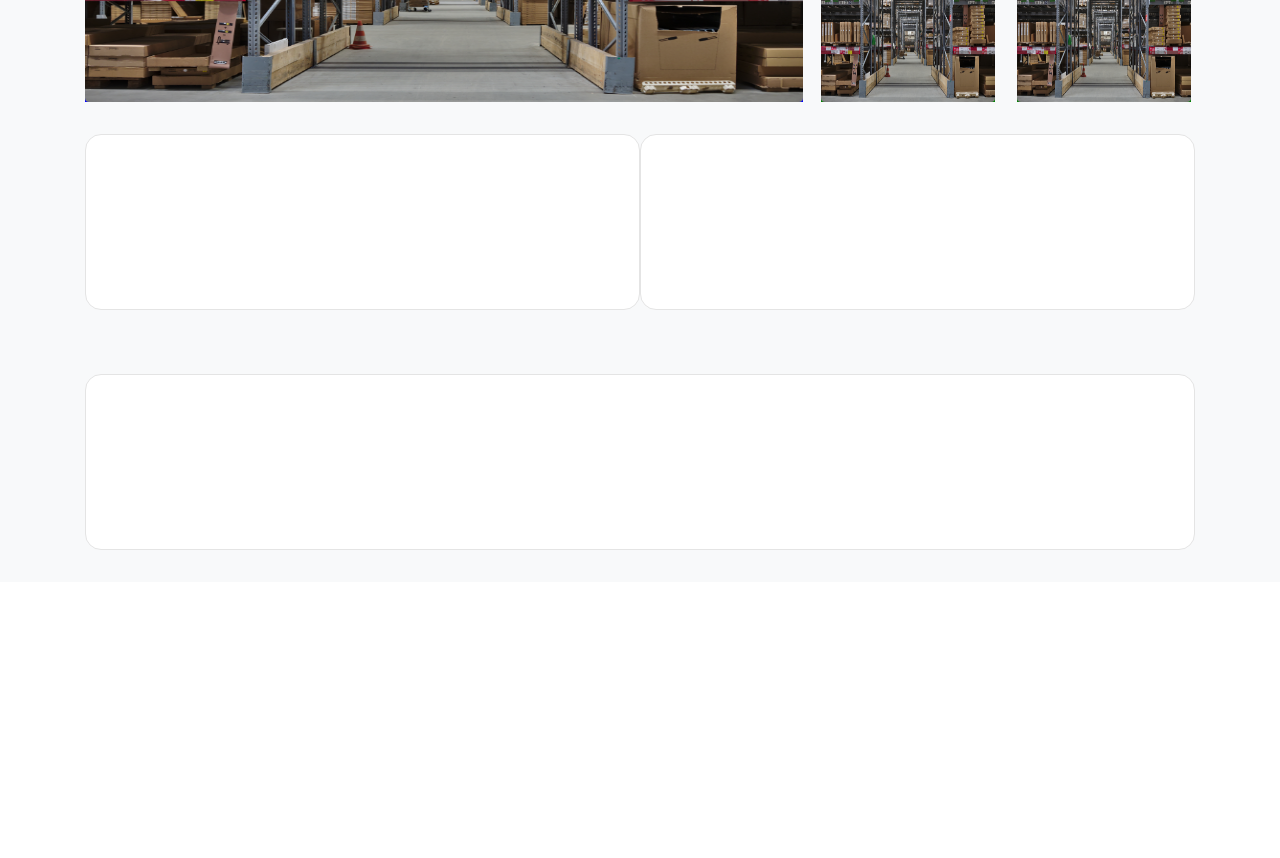
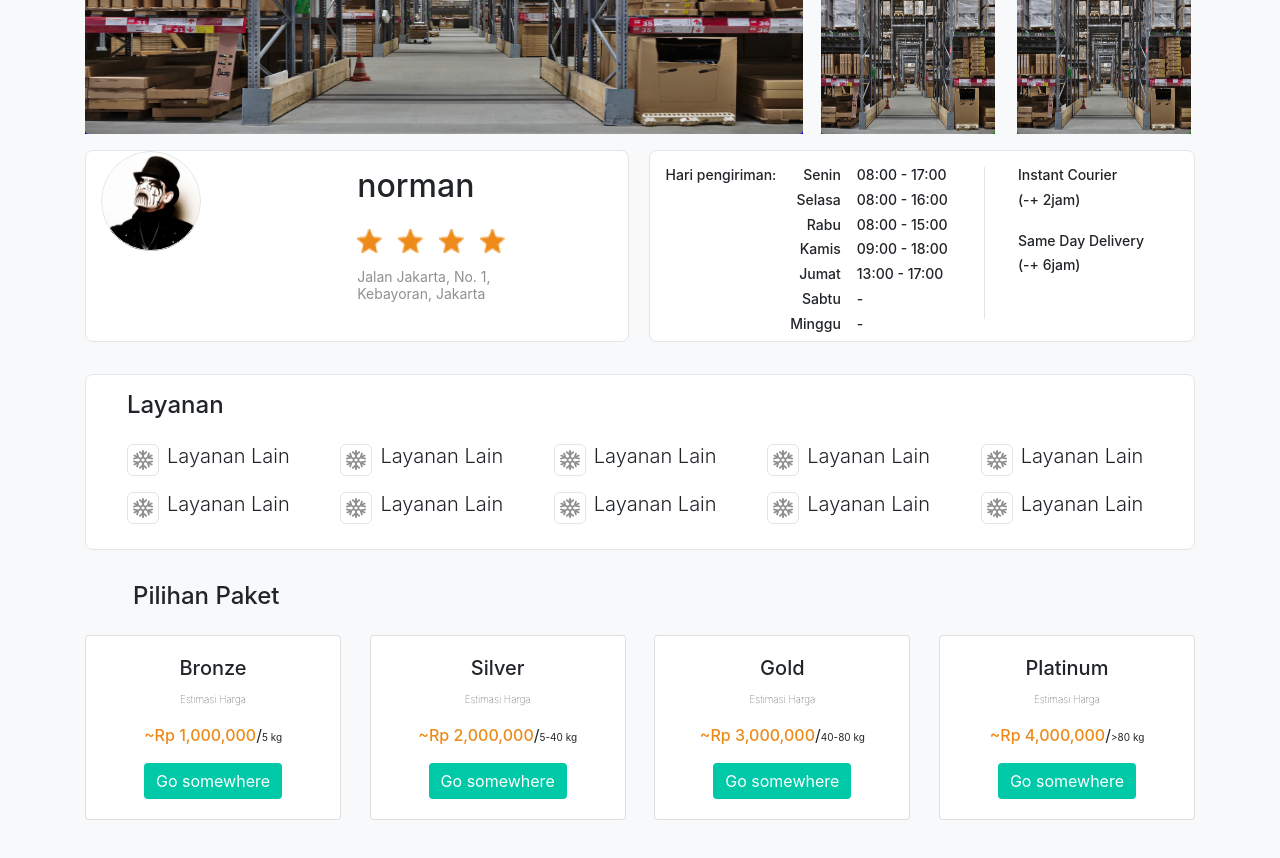
Before and after one commit to normanjayasubrata/gastifrontend, a React (Create React App) app: page /searchresult/detail in a window 1280 px wide. Shown: the part 600-1458 px from the top of the page. Before the commit the page ends 1182 px from the top, so only its background shows below. Built offline with nearby package versions, Linux system fonts and the light colour scheme.

Commit message:
Upgrading Search Proteperty Detail

```diff
--- a/src/assets/images/index.js
+++ b/src/assets/images/index.js
@@ -19,6 +19,7 @@ import ico_coldstorage from "./ico_coldstorage.png";
 import ico_pin_sm from "./ico_pin_sm.png";
 import ico_shelf from "./ico_shelf.png";
 import star from "./star.png";
+import profilePicture from './img_profilepicture.png'
 
 export {
   cubicPic,
@@ -42,4 +43,5 @@ export {
   ico_pin_sm,
   ico_shelf,
   star,
+  profilePicture
 };
--- /dev/null
+++ b/src/pages/ResultPage.css
@@ -0,0 +1,10 @@
+h6 {
+    font-size: 14px;
+    font-style: normal;
+    font-weight: 500;
+}
+
+h5 {
+    font-style: normal;
+    font-weight: 300;
+}
--- a/src/pages/ResultPageDetail.js
+++ b/src/pages/ResultPageDetail.js
@@ -1,9 +1,32 @@
 import React, { Component } from "react";
-import { Container, Image, Row, Col, Button } from "react-bootstrap";
-import { warehousePic, star, ico_pin_sm } from "../assets/images";
+import { Container, Image, Row, Col, Button, Card } from "react-bootstrap";
+import "./ResultPage.css"
+import {
+  warehousePic,
+  star,
+  ico_pin_sm,
+  profilePicture,
+  ico_coldstorage
+} from "../assets/images";
 
 export class ResultPageDetail extends Component {
   state = {
+    days: [ "Senin","Selasa","Rabu","Kamis","Jumat", "Sabtu", "Minggu" ],
+    times: ["08:00 - 17:00","08:00 - 16:00","08:00 - 15:00","09:00 - 18:00","13:00 - 17:00", "-", "-"],
+    features: [
+      "Layanan Lain","Layanan Lain","Layanan Lain","Layanan Lain","Layanan Lain"
+    ],
+    deliveries: [
+      {title: "Instant Courier", est: "(-+ 2jam)"},
+      {title: "Same Day Delivery", est: "(-+ 6jam)"}
+
+    ],
+    packages: [
+      {title: "Bronze", price: "1,000,000", tonnage: "5"},
+      {title: "Silver", price: "2,000,000", tonnage: "5-40"},
+      {title: "Gold", price: "3,000,000", tonnage: "40-80"},
+      {title: "Platinum", price: "4,000,000", tonnage: ">80"}
+    ],
     detail: {
       property_id: 1,
       property_name: "Property1",
@@ -40,7 +63,7 @@ export class ResultPageDetail extends Component {
   render() {
     return (
       <div style={{ backgroundColor: "#F8F9FA", paddingTop: "2rem" }}>
-        <Container>
+        <Container style={{paddingTop: "2rem", paddingBottom: "5rem"}}>
           <Col>
             <Row>
               <div
@@ -50,7 +73,7 @@ export class ResultPageDetail extends Component {
                   height: "11rem",
                   width: "70rem",
                   marginBottom: "2rem",
-                  borderRadius: "1rem",
+                  borderRadius: "0.5rem",
                 }}
               >
                 <Col
@@ -180,20 +203,142 @@ export class ResultPageDetail extends Component {
                 </Row>
               </Col>
             </Row>
-            <Row style={{ marginTop: "2rem", marginBottom: "2rem"}}>
-                  <Col style={{backgroundColor: "white", border: "solid #E4E4E4 1px", height: "11rem", borderRadius: "1rem"}}>
-
+            <Row style={{ marginTop: "1rem", marginBottom: "1rem" }}>
+              <Col style={{ backgroundColor: "white", border: "solid #E4E4E4 1px", height: "12rem", borderRadius: "0.5rem", marginRight: "1.2rem", }} >
+                <Row>
+                  <Col>
+                    <Image
+                      src={profilePicture}
+                      height="100px"
+                      width="100px"
+                      roundedCircle
+                    />
                   </Col>
-                  <Col style={{backgroundColor: "white", border: "solid #E4E4E4 1px", height: "11rem", borderRadius: "1rem"}}>
-
+                  <Col>
+                    <Row style={{ paddingTop: "1rem" }}>
+                      <h2>norman</h2>
+                    </Row>
+                    <Row style={{ marginTop: "1rem" }}>
+                      {this.generateStar(4).map(() => {
+                        return (
+                          <Image
+                            src={star}
+                            width="25px"
+                            style={{ marginRight: "1rem" }}
+                          />
+                        );
+                      })}
+                    </Row>
+                    <Row style={{ paddingTop: "1rem", paddingRight: "5rem" }}>
+                      <h6 style={{ fontWeight: "normal", color: "#909090" }}>
+                        {this.state.detail.address}
+                      </h6>
+                    </Row>
                   </Col>
+                </Row>
+              </Col>
+              <Col style={{ backgroundColor: "white", border: "solid #E4E4E4 1px", height: "12rem", borderRadius: "0.5rem",padding: "1rem" }} >
+                <Row style={{fontSize: "52px"}}>
+                  <Col>
+                    <h6>Hari pengiriman: </h6>
+                  </Col>
+                  <Col style={{marginLeft: "-10rem", marginRight: "1rem"}}>
+                      {
+                        this.state.days.map((day, index) => (
+                          <Row key={index} className="justify-content-end">
+                          <h6>{day}</h6>
+                        </Row>
+                        ))
+                      }
+                  </Col>
+                  <Col>
+                  {
+                    this.state.times.map((time, index) => (
+                      <Row key={index}>
+                      <h6>{time}</h6>
+                    </Row>
+                    ))
+                  }
+                  </Col>
+                  <Col style={{borderLeft: "solid #E4E4E4 1px", marginLeft: "-3rem",  height: "152px", paddingLeft: "3rem" }}>
+                  {
+                    this.state.deliveries.map((courier, index) => (
+                      <Row key={index} style={{marginBottom: "1rem"}}>
+                        <Col>
+                          <Row>
+                            <h6>{courier.title}</h6>
+                          </Row>
+                          <Row>
+                          <h6>{courier.est}</h6>
+                        </Row>
+                        </Col>
+                    </Row>
+                    ))
+                  }
+                  </Col>
+                </Row>
+              </Col>
             </Row>
 
             <Row>
-            <Col style={{backgroundColor: "white", border: "solid #E4E4E4 1px", width : "34.875rem", height: "11rem", borderRadius: "1rem", marginTop: "2rem", marginBottom: "2rem"}}>
+              <Col style={{ backgroundColor: "white", border: "solid #E4E4E4 1px",  height: "11rem", borderRadius: "0.5rem", marginTop: "1rem", marginBottom: "1rem", paddingLeft: "3.5rem"}} >
+                  <Row style={{marginTop: "1rem"}}><h4>Layanan</h4></Row>
+                  <Row style={{marginTop: "1rem"}}>
+                  {
+                    this.state.features.map((feature, index) => {
+                       return (
+                       <Col key={index}>
+                        <Row>
+                        <Image src={ico_coldstorage} style={{marginRight: "0.5rem"}} />
+                        <h5>{feature}</h5>
+                        </Row>
+                       </Col>
+                       )
+                    })
+                  }
+                  </Row>
+                  <Row style={{marginTop: "1rem"}}>
+                  {
+                    this.state.features.map((feature, index) => {
+                       return (
+                       <Col key={index}>
+                        <Row>
+                        <Image src={ico_coldstorage} style={{marginRight: "0.5rem"}} />
+                        <h5>{feature}</h5>
+                        </Row>
+                       </Col>
+                       )
+                    })
+                  }
+                  </Row>
+              </Col>
+            </Row>
+            <Row>
+              <Col style={{paddingLeft: "3rem", marginTop: "1rem", marginBottom: "1rem"}}>
+              <h4>Pilihan Paket</h4>
+              </Col>
+            </Row>
+            <Row className="justify-content-between">
+            {
+              this.state.packages.map((paket, index) => (
+                <Card key={index} style={{ width: '16rem', textAlign: "center" }}>
+                <Card.Body>
+                  <Card.Title>{paket.title}</Card.Title>
+                  <Card.Text style={{fontWeight: "100", fontSize: "10px"}}>
+                   Estimasi Harga
+                  </Card.Text>
+                  <Card.Text>
+                  <span style={{fontWeight: "500", color: "#ED8A19"}}>~Rp {paket.price}</span>
+                  /
+                  <span style={{ fontSize: "10px"}}>{paket.tonnage} kg</span>
+                 </Card.Text>
 
-            </Col>
-      </Row>
+                  <Button style={{backgroundColor: "#00C9A7", border: "none"}}>Go somewhere</Button>
+                </Card.Body>
+              </Card>
+              ))
+            }
+            </Row>
           </Col>
         </Container>
       </div>
```
Also changed, not shown: src/assets/images/img_profilepicture.png (added), src/components/StarRatingRender.js (added).
